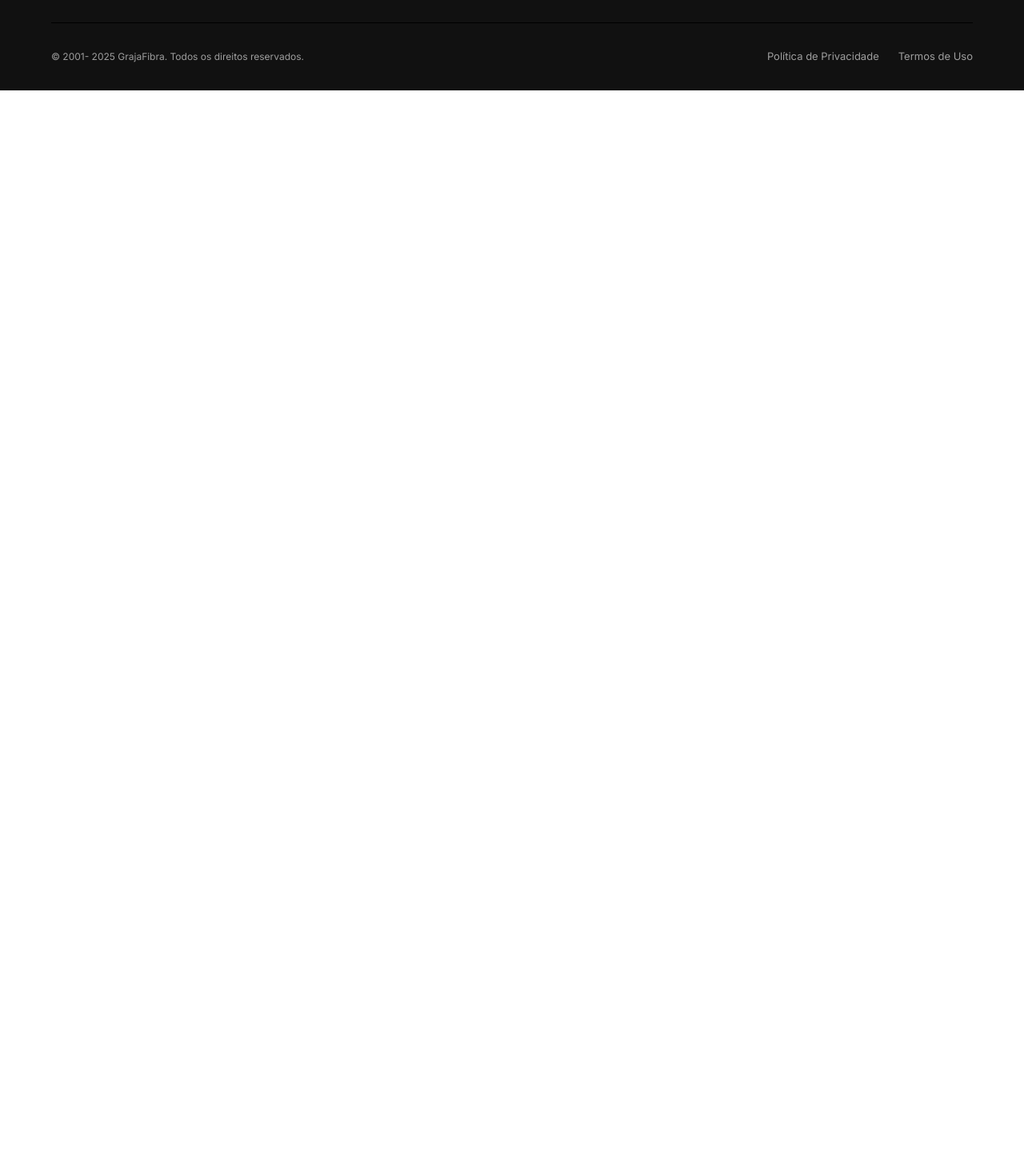
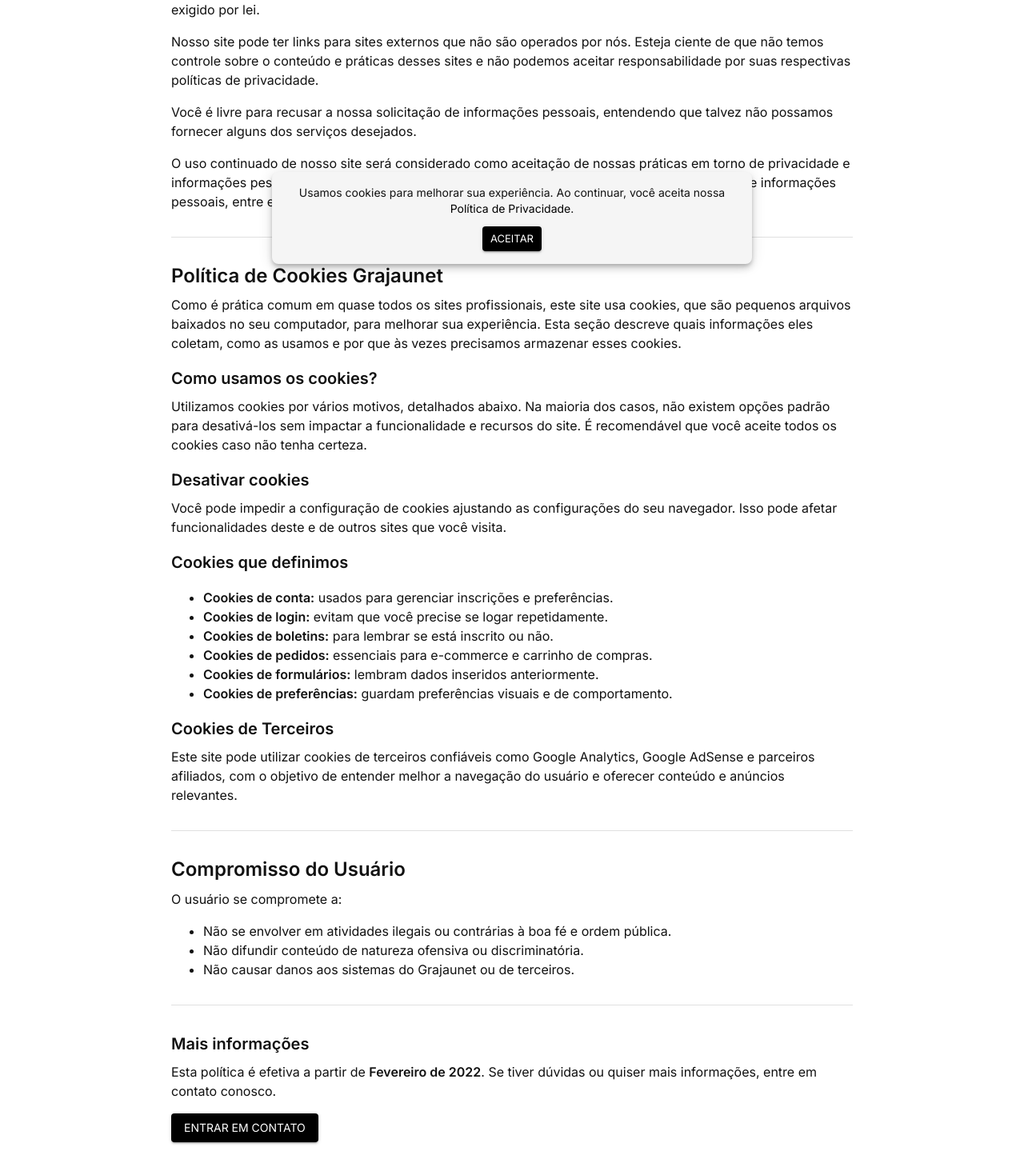
Before and after one commit to Diogozura/granja-fibra, a Next.js app: page /politica-privacidade in a window 1280 px wide. Shown: the part 446-1910 px from the top of the page at 80% size. Before the commit the page ends 800 px from the top, so only its background shows below. Built offline with nearby package versions, Linux system fonts and the light colour scheme.

Commit message:
feat : cookies e politica de privacidade

```diff
--- a/src/app/layout.tsx
+++ b/src/app/layout.tsx
@@ -9,6 +9,7 @@
 import { Inter } from 'next/font/google';
 import Header from '@/components/Header';
 import Footer from '@/components/Footer';
+import CookieBanner from '@/components/CookieBanner';
 
 const inter = Inter({
   subsets: ['latin'],
@@ -25,6 +26,7 @@
           <CssBaseline />
           <Header />
           {children}
+          <CookieBanner />
           <Footer />
         </ThemeProvider>
       </body>
--- a/src/app/politica-privacidade/page.tsx
+++ b/src/app/politica-privacidade/page.tsx
@@ -1,15 +1,126 @@
-import { Container, Typography } from "@mui/material";
+'use client';
+
+import { Button, Container, Divider, Typography } from "@mui/material";
+import { useRouter } from "next/navigation";
 
 
-export default function  PoliticaPrivacidade(){
-    return(
+
+export default function PoliticaPrivacidade() {
+    const router = useRouter();
+    return (
         <>
-        <head>
-            <title>Politica de privacidade - Graja fibra</title>
-        </head>
-        <Container>
-            <Typography component={'h1'} variant="h2">Política Privacidade</Typography>
-        </Container>
+            <head>
+                <title>Politica de privacidade - Graja fibra</title>
+            </head>
+            <Container maxWidth="md" sx={{ py: 6 }}>
+                <Typography variant="h4" gutterBottom fontWeight="bold">
+                    Política de Privacidade
+                </Typography>
+
+                <Typography paragraph>
+                    A sua privacidade é importante para nós. É política do <strong>Grajaunet</strong> respeitar a sua privacidade em relação a qualquer informação sua que possamos coletar no site Grajaunet, e outros sites que possuímos e operamos.
+                </Typography>
+
+                <Typography paragraph>
+                    Solicitamos informações pessoais apenas quando realmente precisamos delas para lhe fornecer um serviço. Fazemos isso por meios justos e legais, com seu conhecimento e consentimento. Também informamos por que estamos coletando e como será usado.
+                </Typography>
+
+                <Typography paragraph>
+                    Apenas retemos as informações coletadas pelo tempo necessário para fornecer o serviço solicitado. Quando armazenamos dados, protegemos dentro de meios comercialmente aceitáveis para evitar perdas e roubos, bem como acesso, divulgação, cópia, uso ou modificação não autorizados.
+                </Typography>
+
+                <Typography paragraph>
+                    Não compartilhamos informações de identificação pessoal publicamente ou com terceiros, exceto quando exigido por lei.
+                </Typography>
+
+                <Typography paragraph>
+                    Nosso site pode ter links para sites externos que não são operados por nós. Esteja ciente de que não temos controle sobre o conteúdo e práticas desses sites e não podemos aceitar responsabilidade por suas respectivas políticas de privacidade.
+                </Typography>
+
+                <Typography paragraph>
+                    Você é livre para recusar a nossa solicitação de informações pessoais, entendendo que talvez não possamos fornecer alguns dos serviços desejados.
+                </Typography>
+
+                <Typography paragraph>
+                    O uso continuado de nosso site será considerado como aceitação de nossas práticas em torno de privacidade e informações pessoais. Se você tiver alguma dúvida sobre como lidamos com dados do usuário e informações pessoais, entre em contato conosco.
+                </Typography>
+
+                <Divider sx={{ my: 4 }} />
+
+                <Typography variant="h5" gutterBottom fontWeight="bold">
+                    Política de Cookies Grajaunet
+                </Typography>
+
+                <Typography paragraph>
+                    Como é prática comum em quase todos os sites profissionais, este site usa cookies, que são pequenos arquivos baixados no seu computador, para melhorar sua experiência. Esta seção descreve quais informações eles coletam, como as usamos e por que às vezes precisamos armazenar esses cookies.
+                </Typography>
+
+                <Typography variant="h6" gutterBottom fontWeight="bold">
+                    Como usamos os cookies?
+                </Typography>
+                <Typography paragraph>
+                    Utilizamos cookies por vários motivos, detalhados abaixo. Na maioria dos casos, não existem opções padrão para desativá-los sem impactar a funcionalidade e recursos do site. É recomendável que você aceite todos os cookies caso não tenha certeza.
+                </Typography>
+
+                <Typography variant="h6" gutterBottom fontWeight="bold">
+                    Desativar cookies
+                </Typography>
+                <Typography paragraph>
+                    Você pode impedir a configuração de cookies ajustando as configurações do seu navegador. Isso pode afetar funcionalidades deste e de outros sites que você visita.
+                </Typography>
+
+                <Typography variant="h6" gutterBottom fontWeight="bold">
+                    Cookies que definimos
+                </Typography>
+                <ul>
+                    <li><strong>Cookies de conta:</strong> usados para gerenciar inscrições e preferências.</li>
+                    <li><strong>Cookies de login:</strong> evitam que você precise se logar repetidamente.</li>
+                    <li><strong>Cookies de boletins:</strong> para lembrar se está inscrito ou não.</li>
+                    <li><strong>Cookies de pedidos:</strong> essenciais para e-commerce e carrinho de compras.</li>
+                    <li><strong>Cookies de formulários:</strong> lembram dados inseridos anteriormente.</li>
+                    <li><strong>Cookies de preferências:</strong> guardam preferências visuais e de comportamento.</li>
+                </ul>
+
+                <Typography variant="h6" gutterBottom fontWeight="bold">
+                    Cookies de Terceiros
+                </Typography>
+                <Typography paragraph>
+                    Este site pode utilizar cookies de terceiros confiáveis como Google Analytics, Google AdSense e parceiros afiliados, com o objetivo de entender melhor a navegação do usuário e oferecer conteúdo e anúncios relevantes.
+                </Typography>
+
+                <Divider sx={{ my: 4 }} />
+
+                <Typography variant="h5" gutterBottom fontWeight="bold">
+                    Compromisso do Usuário
+                </Typography>
+
+                <Typography paragraph>
+                    O usuário se compromete a:
+                </Typography>
+                <ul>
+                    <li>Não se envolver em atividades ilegais ou contrárias à boa fé e ordem pública.</li>
+                    <li>Não difundir conteúdo de natureza ofensiva ou discriminatória.</li>
+                    <li>Não causar danos aos sistemas do Grajaunet ou de terceiros.</li>
+                </ul>
+
+                <Divider sx={{ my: 4 }} />
+
+                <Typography variant="h6" gutterBottom fontWeight="bold">
+                    Mais informações
+                </Typography>
+
+                <Typography paragraph>
+                    Esta política é efetiva a partir de <strong>Fevereiro de 2022</strong>. Se tiver dúvidas ou quiser mais informações, entre em contato conosco.
+                </Typography>
+
+                <Button
+                    variant="contained"
+                    color="primary"
+                    onClick={() => router.push('/contato')}
+                >
+                    Entrar em contato
+                </Button>
+            </Container>
         </>
     )
 }
--- /dev/null
+++ b/src/components/CookieBanner.tsx
@@ -0,0 +1,60 @@
+'use client';
+
+import { useEffect, useState } from 'react';
+import { Box, Button, Typography, useTheme, Stack, Link, Paper } from '@mui/material';
+
+export default function CookieBanner() {
+    const [showBanner, setShowBanner] = useState(false);
+    const theme = useTheme();
+
+    useEffect(() => {
+        const consent = localStorage.getItem('cookie_consent_graja_fibra');
+        if (!consent) {
+            setShowBanner(true);
+        }
+    }, []);
+
+    const handleAccept = () => {
+        localStorage.setItem('cookie_consent_graja_fibra', 'true');
+        setShowBanner(false);
+    };
+
+    if (!showBanner) return null;
+
+    return (
+        <Box
+            sx={{
+                position: 'fixed',
+                bottom: 24,
+                left: 0,
+                right: 0,
+                display: 'flex',
+                justifyContent: 'center',
+                zIndex: 9999,
+                px: 2,
+            }}
+        >
+            <Paper
+                elevation={6}
+                sx={{
+                    px: 3,
+                    py: 2,
+                    maxWidth: 600,
+                    bgcolor: theme.palette.background.paper,
+                    borderRadius: 2,
+                    textAlign: 'center',
+                }}
+            >
+                <Typography variant="body2" sx={{ mb: 1.5 }}>
+                    Usamos cookies para melhorar sua experiência. Ao continuar, você aceita nossa{' '}
+                    <Link href="/politica-privacidade" target="_blank" rel="noopener" underline="hover">
+                        Política de Privacidade
+                    </Link>.
+                </Typography>
+                <Button variant="contained" color="primary" onClick={handleAccept} size="small">
+                    Aceitar
+                </Button>
+            </Paper>
+        </Box>
+    );
+}
```
